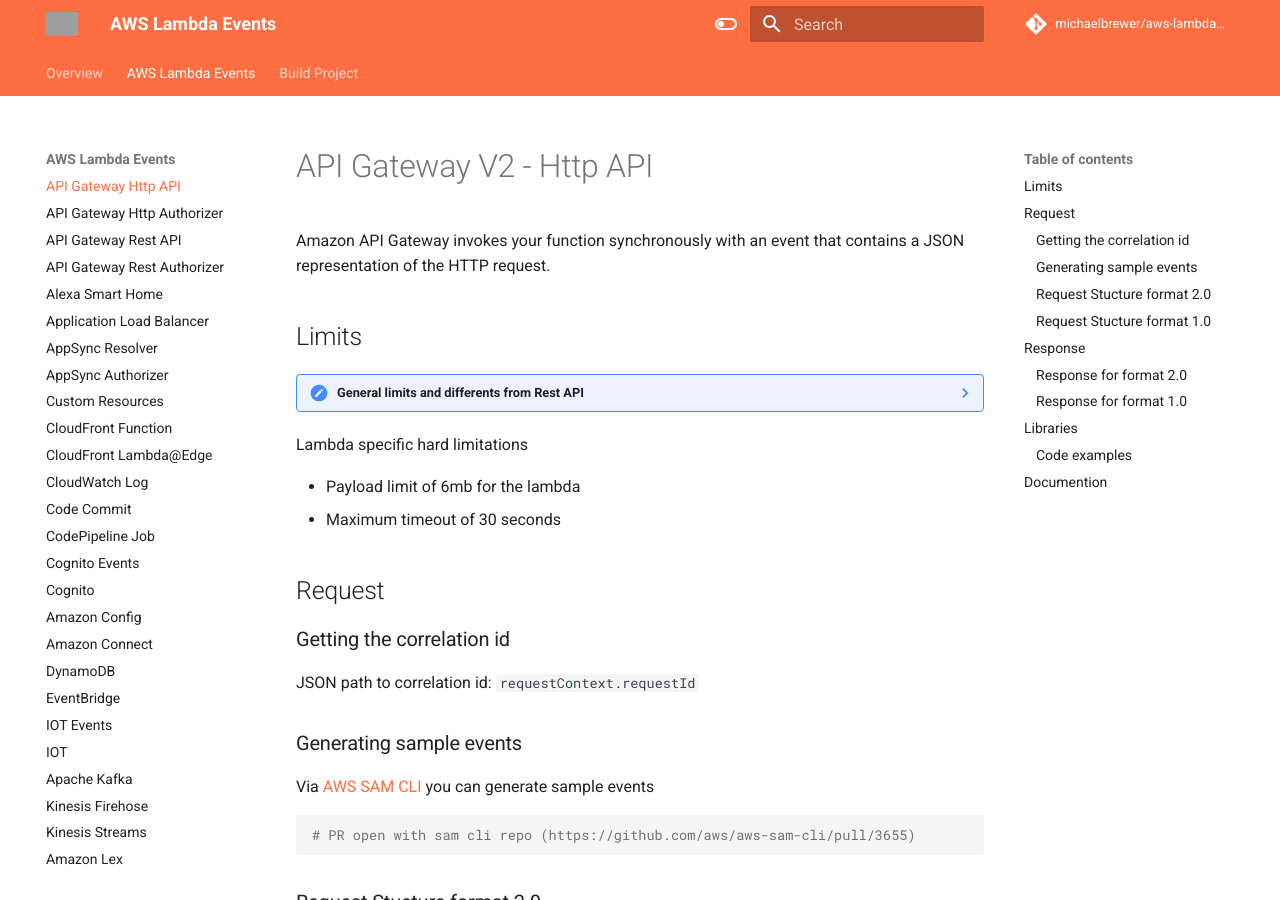
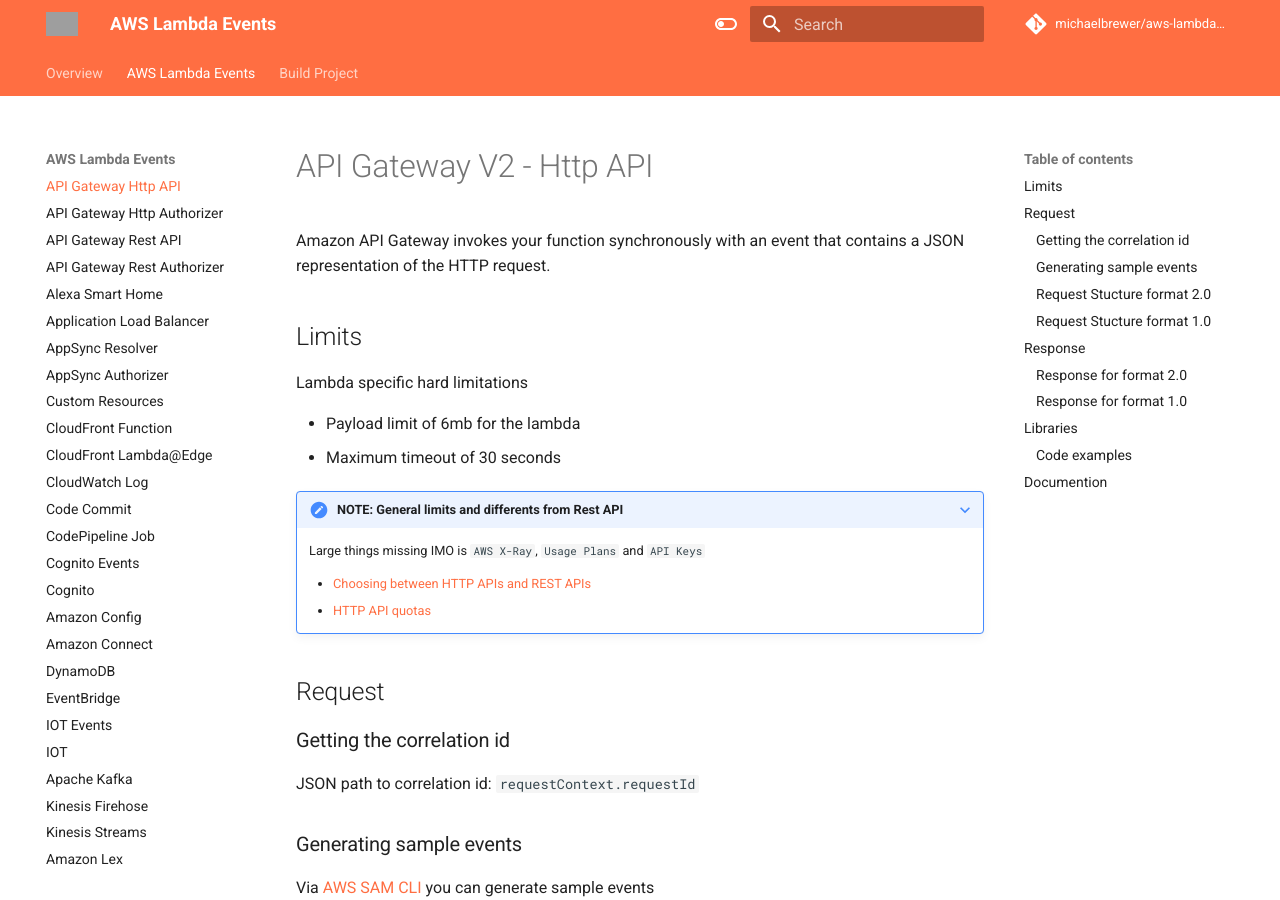
Before and after one commit to michaelbrewer/aws-lambda-events, an MkDocs documentation site: the page built from docs/http-api.md, in a window 1280 px wide and 900 px high. Built offline with MkDocs 1.6.1 and Material for MkDocs 9.7.7, drawn with Linux system fonts in a browser that asks for light colours; comment, search, counter and statistics services are not loaded; grey boxes are pictures that could not be loaded.

Commit message:
fix(general): Clean up

```diff
--- a/docs/http-api.md
+++ b/docs/http-api.md
@@ -9,17 +9,17 @@
 
 ## Limits
 
-??? note "General limits and differents from Rest API"
+Lambda specific hard limitations
+
+- Payload limit of 6mb for the lambda
+- Maximum timeout of 30 seconds
+
+???+ note "NOTE: General limits and differents from Rest API"
 
     Large things missing IMO is `AWS X-Ray`, `Usage Plans` and `API Keys`
 
     - [Choosing between HTTP APIs and REST APIs](https://docs.aws.amazon.com/apigateway/latest/developerguide/http-api-vs-rest.html){target="_blank"}
     - [HTTP API quotas](https://docs.aws.amazon.com/apigateway/latest/developerguide/limits.html#http-api-quotas){target="_blank"}
-
-Lambda specific hard limitations
-
-- Payload limit of 6mb for the lambda
-- Maximum timeout of 30 seconds
 
 ## Request
 
```
Also changed, not shown: docs/build-project.md (+7 -6 lines), docs/lambda-runtimes.md (+1 -1 lines).
